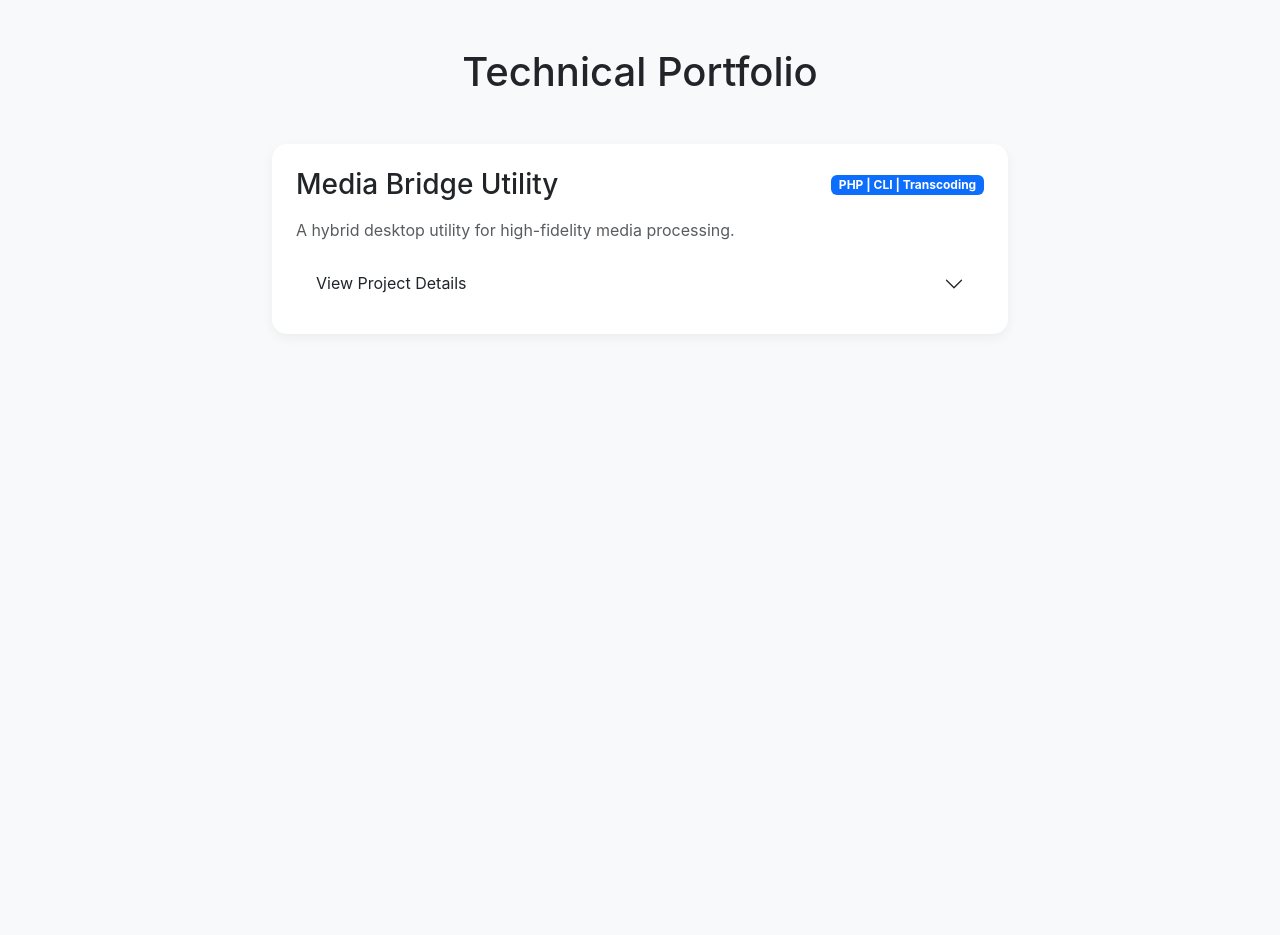
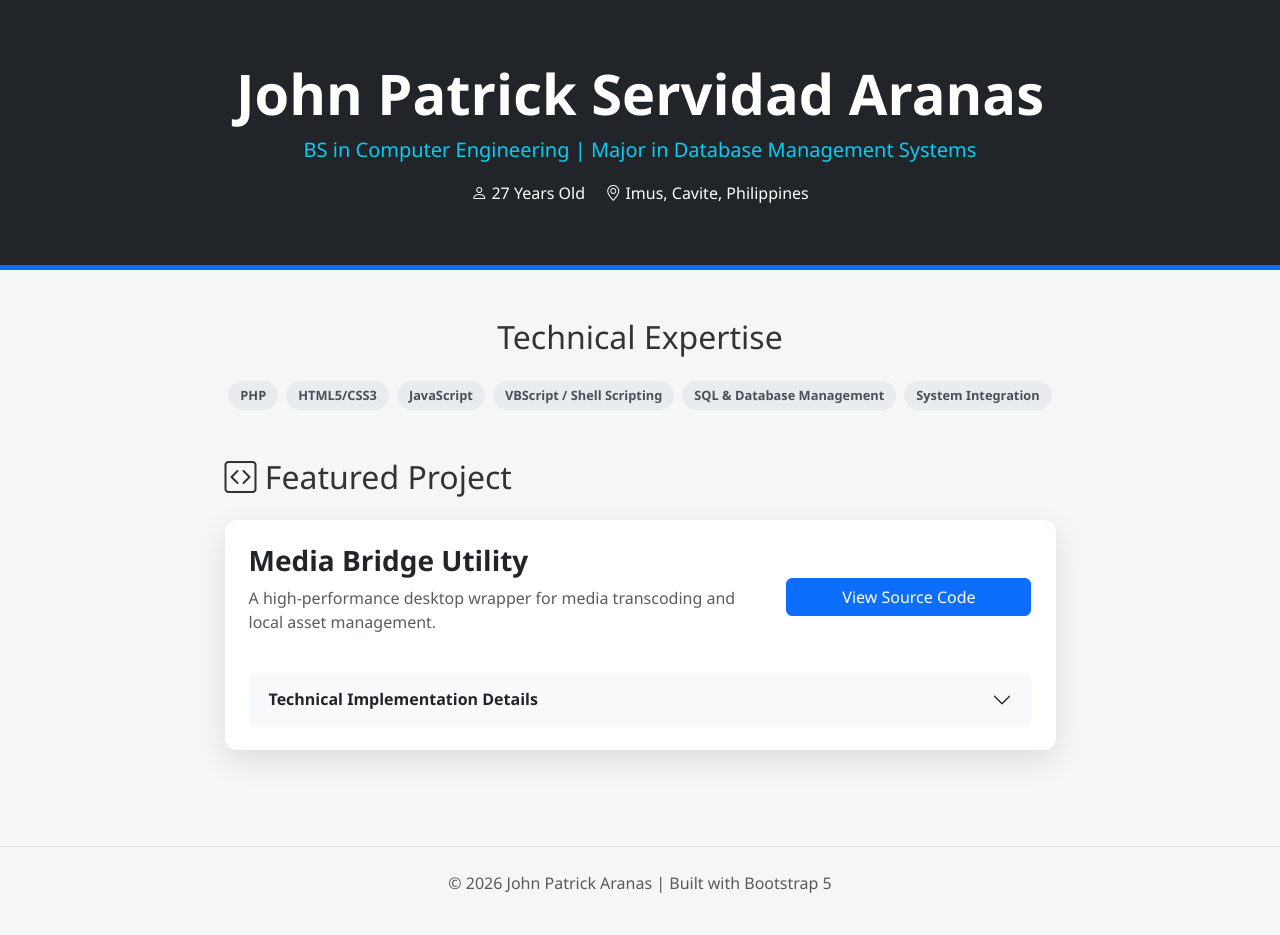
Before and after one commit to johnpatrickaranas/portfolio, a plain HTML site: page index.html in a window 1280 px wide. Before the commit the page ends 800 px from the top, so only its background shows below. Drawn offline with nearby package versions, Linux system fonts and the light colour scheme.

Commit message:
Add files via upload

```diff
--- a/index.html
+++ b/index.html
@@ -3,59 +3,95 @@
 <head>
     <meta charset="UTF-8">
     <meta name="viewport" content="width=device-width, initial-scale=1.0">
-    <title>Patrick Aranas | Portfolio</title>
+    <title>John Patrick Aranas | Portfolio</title>
     <link href="https://cdn.jsdelivr.net/npm/bootstrap@5.3.0/dist/css/bootstrap.min.css" rel="stylesheet">
+    <link rel="stylesheet" href="https://cdn.jsdelivr.net/npm/bootstrap-icons@1.11.1/font/bootstrap-icons.css">
     <style>
-        body { background-color: #f8f9fa; font-family: 'Inter', sans-serif; }
-        .project-card { border: none; border-radius: 15px; box-shadow: 0 4px 12px rgba(0,0,0,0.05); transition: 0.3s; }
-        .project-card:hover { transform: translateY(-5px); }
-        .accordion-button:not(.collapsed) { background-color: #e7f1ff; color: #0d6efd; }
+        :root { --primary-color: #0d6efd; --dark-bg: #212529; }
+        body { background-color: #f4f7f6; font-family: 'Segoe UI', Tahoma, Geneva, Verdana, sans-serif; color: #333; }
+        .hero-section { background: var(--dark-bg); color: white; padding: 60px 0; border-bottom: 5px solid var(--primary-color); }
+        .project-card { border: none; border-radius: 12px; box-shadow: 0 10px 30px rgba(0,0,0,0.1); background: white; transition: 0.3s; }
+        .project-card:hover { transform: translateY(-10px); }
+        .tech-badge { background: #e9ecef; color: #495057; font-weight: 600; font-size: 0.8rem; padding: 5px 12px; border-radius: 20px; }
+        .accordion-button:not(.collapsed) { background-color: #f0f7ff; color: #0d6efd; box-shadow: none; }
     </style>
 </head>
 <body>
 
+<section class="hero-section text-center">
+    <div class="container">
+        <h1 class="display-4 fw-bold">John Patrick Servidad Aranas</h1>
+        <p class="lead text-info">BS in Computer Engineering | Major in Database Management Systems</p>
+        <div class="mt-3">
+            <span class="me-3"><i class="bi bi-person"></i> 27 Years Old</span>
+            <span><i class="bi bi-geo-alt"></i> Imus, Cavite, Philippines</span>
+        </div>
+    </div>
+</section>
+
 <div class="container py-5">
-    <h1 class="text-center mb-5">Technical Portfolio</h1>
+    <div class="row mb-5 text-center">
+        <div class="col-12">
+            <h2 class="mb-4">Technical Expertise</h2>
+            <div class="d-flex flex-wrap justify-content-center gap-2">
+                <span class="tech-badge">PHP</span>
+                <span class="tech-badge">HTML5/CSS3</span>
+                <span class="tech-badge">JavaScript</span>
+                <span class="tech-badge">VBScript / Shell Scripting</span>
+                <span class="tech-badge">SQL & Database Management</span>
+                <span class="tech-badge">System Integration</span>
+            </div>
+        </div>
+    </div>
 
     <div class="row justify-content-center">
-        <div class="col-md-8">
+        <div class="col-lg-9">
+            <h2 class="mb-4"><i class="bi bi-code-square"></i> Featured Project</h2>
+
             <div class="card project-card p-4">
-                <div class="d-flex justify-content-between align-items-center mb-3">
-                    <h3 class="mb-0">Media Bridge Utility</h3>
-                    <span class="badge bg-primary">PHP | CLI | Transcoding</span>
+                <div class="row align-items-center">
+                    <div class="col-md-8">
+                        <h3 class="fw-bold">Media Bridge Utility</h3>
+                        <p class="text-muted">A high-performance desktop wrapper for media transcoding and local asset management.</p>
+                    </div>
+                    <div class="col-md-4 text-md-end">
+                        <a href="YOUR_GITHUB_LINK_HERE" class="btn btn-primary w-100">View Source Code</a>
+                    </div>
                 </div>
 
-                <p class="text-muted">A hybrid desktop utility for high-fidelity media processing.</p>
-
-                <div class="accordion" id="projectAccordion">
+                <div class="accordion mt-4" id="projectAccordion">
                     <div class="accordion-item border-0">
                         <h2 class="accordion-header">
-                            <button class="accordion-button collapsed rounded" type="button" data-bs-toggle="collapse" data-bs-target="#descriptionOne">
-                                View Project Details
+                            <button class="accordion-button collapsed rounded bg-light" type="button" data-bs-toggle="collapse" data-bs-target="#detailedDescription">
+                                <strong>Technical Implementation Details</strong>
                             </button>
                         </h2>
-                        <div id="descriptionOne" class="accordion-collapse collapse" data-bs-parent="#projectAccordion">
-                            <div class="accordion-body text-secondary">
-                                <h5>Key Features:</h5>
+                        <div id="detailedDescription" class="accordion-collapse collapse" data-bs-parent="#projectAccordion">
+                            <div class="accordion-body border rounded-bottom bg-white">
+                                <h6><strong>Languages & Technologies Used:</strong></h6>
                                 <ul>
-                                    <li><strong>Hybrid Architecture:</strong> Integrated PHP with Windows COM objects for invisible CLI execution.</li>
-                                    <li><strong>Smart Transcoding:</strong> Automated conversion of video to MP3 using FFmpeg binaries.</li>
-                                    <li><strong>Cross-Platform:</strong> Custom shell scripts for both Windows and macOS compatibility.</li>
+                                    <li><strong>HTML5 & CSS3:</strong> Built a responsive, modern dashboard interface using Bootstrap 5 frameworks for a seamless user experience.</li>
+                                    <li><strong>JavaScript:</strong> Handled client-side interactions and asynchronous UI updates to ensure the application remains responsive during processing.</li>
+                                    <li><strong>PHP 8.3:</strong> Managed the backend server logic, directory handling, and persistent data storage using JSON flat-files.</li>
+                                    <li><strong>VBScript & Bash:</strong> Engineered OS-specific launchers for Windows and macOS, handling background execution of binaries.</li>
+                                    <li><strong>CLI Integration:</strong> Orchestrated <strong>yt-dlp</strong> and <strong>FFmpeg</strong> engines for high-bitrate media transcoding.</li>
                                 </ul>
-                                <hr>
-                                <div class="d-flex gap-2">
-                                    <a href="YOUR_GITHUB_LINK_HERE" class="btn btn-dark btn-sm">GitHub Repo</a>
-                                    <a href="#" class="btn btn-outline-primary btn-sm">Video Demo</a>
-                                </div>
+
+                                <h6 class="mt-4"><strong>Key Achievements:</strong></h6>
+                                <p>Successfully bridged web-based UI with local system processes using the <strong>Windows COM (WScript.Shell)</strong> object, allowing for invisible background execution and high-performance file management.</p>
                             </div>
                         </div>
                     </div>
                 </div>
-                </div>
+            </div>
         </div>
     </div>
 </div>
 
+<footer class="text-center py-4 text-muted border-top mt-5">
+    <p>&copy; 2026 John Patrick Aranas | Built with Bootstrap 5</p>
+</footer>
+
 <script src="https://cdn.jsdelivr.net/npm/bootstrap@5.3.0/dist/js/bootstrap.bundle.min.js"></script>
 </body>
 </html>
```
